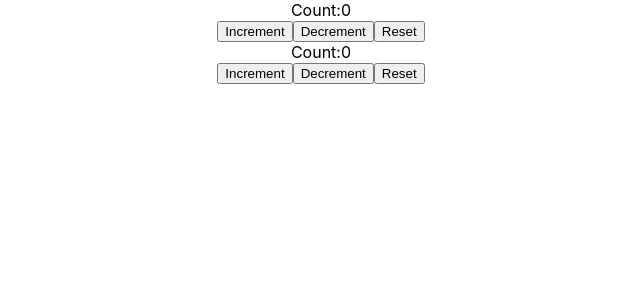
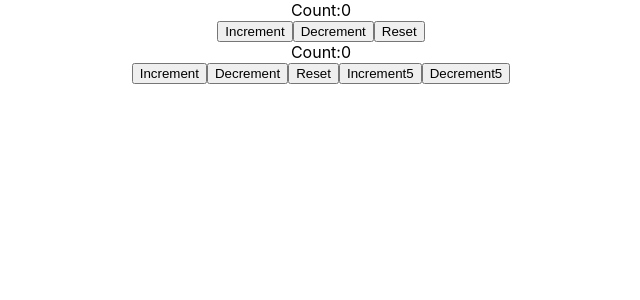
Before and after one commit to deadhit-7081/react-axios, a React (Create React App) app: page / in a window 1280 px wide. Shown: the top 300 px of the page, without its empty margins (319-959 px from the left). Built offline with nearby package versions, Linux system fonts and the light colour scheme.

Commit message:
useReducer action as object count by 5

```diff
--- a/src/components/useReducerCount2.js
+++ b/src/components/useReducerCount2.js
@@ -8,9 +8,9 @@ const reducer = (state,action) =>
     switch(action.type)
     {
         case 'increment':
-            return {firstCounter :state.firstCounter+1}
+            return {firstCounter :state.firstCounter + action.value}
         case 'decrement':
-            return {firstCounter :state.firstCounter-1}
+            return {firstCounter :state.firstCounter - action.value}
         case 'reset':
             return initialState
         default:
@@ -25,9 +25,11 @@ function CounterTwo()
     return(
         <div>
             <div>Count:{count.firstCounter}</div>
-            <button onClick = {() => dispatch({type:'increment'})}>Increment</button>
-            <button onClick = {() => dispatch({type:'decrement'})}>Decrement</button>
+            <button onClick = {() => dispatch({type:'increment',value : 1})}>Increment</button>
+            <button onClick = {() => dispatch({type:'decrement',value : 1})}>Decrement</button>
             <button onClick = {() => dispatch({type :'reset'})}>Reset</button>
+            <button onClick = {() => dispatch({type:'increment',value : 5})}>Increment5</button>
+            <button onClick = {() => dispatch({type:'decrement',value : 5})}>Decrement5</button>
         </div>
     )
 }
```
